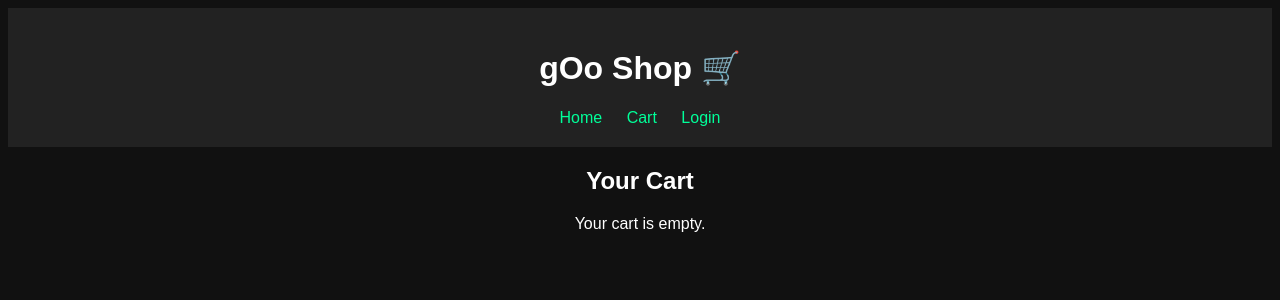
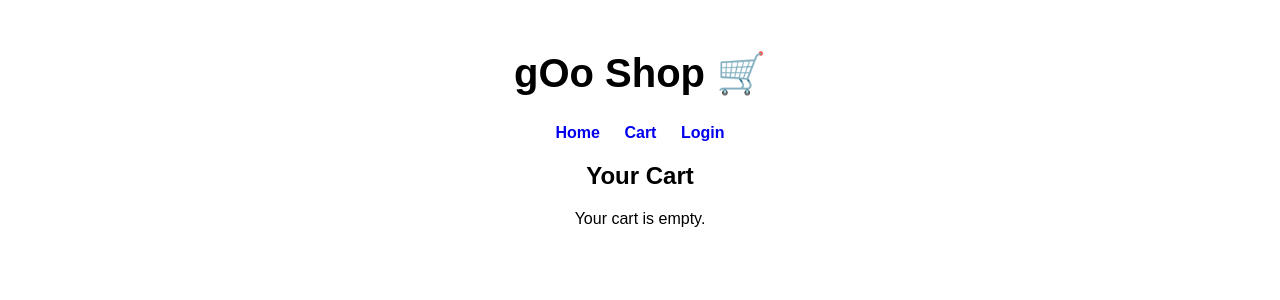
Before and after one commit to shahdgvmvl/gOo-Shop, a Flask app: page /cart in a window 1280 px wide. Shown: the top 300 px of the page. Run offline with Flask 3, Linux system fonts and the light colour scheme.

Commit message:
Update style.css

```diff
--- a/static/style.css
+++ b/static/style.css
@@ -1,24 +1,60 @@
+/* الإعدادات الأساسية */
 body {
-    background-color: #111;
-    color: white;
     font-family: Arial, sans-serif;
     text-align: center;
+    margin: 0;
+    padding: 0;
+    transition: background-color 0.3s, color 0.3s;
 }
-header {
-    padding: 20px;
-    background: #222;
+
+h1 {
+    margin-top: 50px;
+    font-size: 2.5rem;
 }
-nav a {
+
+a {
+    text-decoration: none;
     margin: 0 10px;
-    color: #0f9;
-    text-decoration: none;
+    font-weight: bold;
+    transition: color 0.3s;
 }
-nav a:hover {
-    text-decoration: underline;
+
+button {
+    padding: 10px 20px;
+    border: none;
+    border-radius: 8px;
+    font-size: 1rem;
+    cursor: pointer;
+    margin-top: 20px;
+    transition: background-color 0.3s, color 0.3s;
 }
-button {
-    padding: 5px 10px;
-    background: #0f9;
-    border: none;
-    cursor: pointer;
+
+/* 🌞 Light Mode */
+.light-mode {
+    background-color: #f9f9f9;
+    color: #333;
 }
+
+.light-mode a {
+    color: #007bff;
+}
+
+.light-mode button {
+    background-color: #007bff;
+    color: white;
+}
+
+/* 🌙 Dark Mode */
+.dark-mode {
+    background-color: #121212;
+    color: #f1f1f1;
+}
+
+.dark-mode a {
+    color: #66b2ff;
+}
+
+.dark-mode button {
+    background-color: #66b2ff;
+    color: black;
+}
```
